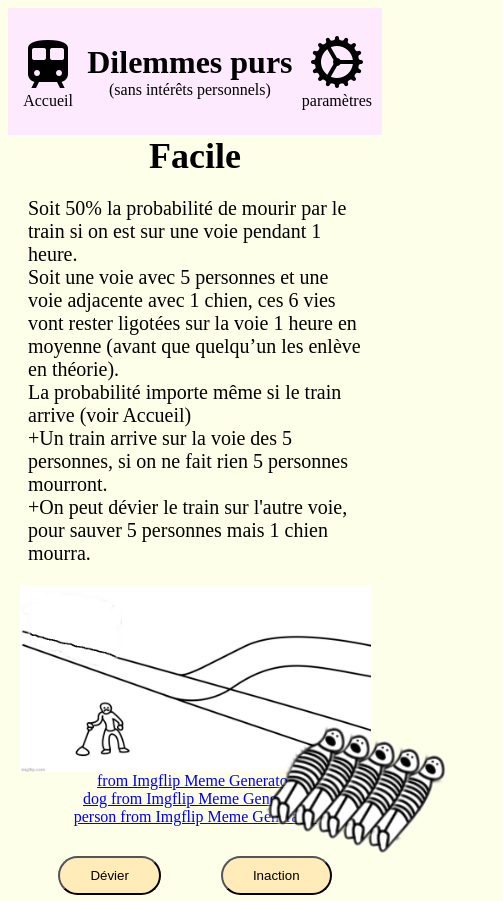
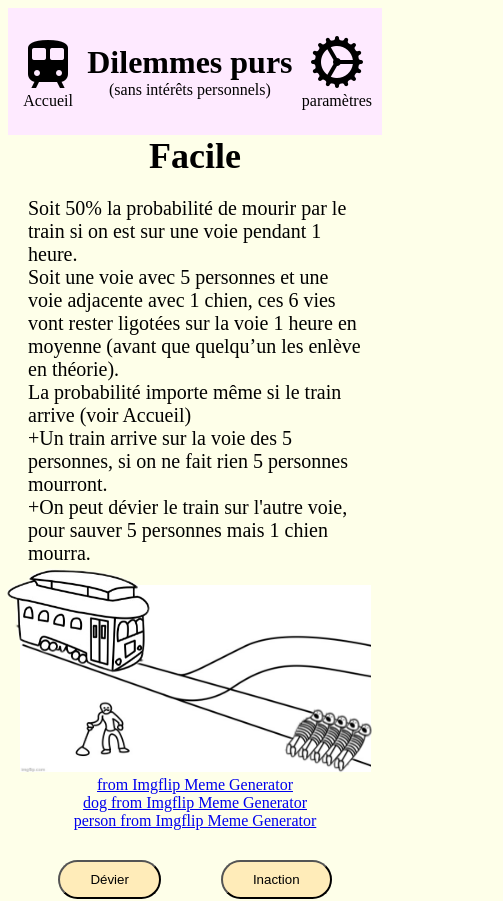
Before and after one commit to axelturpin/Dilemmes-purs, a Vue app: page /facile in a window 390 px wide. Shown: the top 901 px of the page, 503 px wide, since content can reach past the window. Built offline with nearby package versions, Linux system fonts and the light colour scheme.

Commit message:
facile encore

```diff
--- a/src/App.vue
+++ b/src/App.vue
@@ -22,11 +22,13 @@ export default{
 body{
   background-color: #FEFFE9;
 }
+
 h2{
     text-align: center;
     font-size: 36px;
     margin: 20px;
 }
+
 .center {
     display: flex;
     justify-content: center;
--- a/src/components/Footer.vue
+++ b/src/components/Footer.vue
@@ -19,6 +19,7 @@ export default{
     margin: 0px;
     box-sizing: border-box;
 }
+
 footer{
     display: flex;
     flex-direction: column;
--- a/src/views/Accueil.vue
+++ b/src/views/Accueil.vue
@@ -62,11 +62,13 @@ Même en cas de “mauvaise” réponse dans le mode “Niveaux” on gagne des
     justify-content: center;
     margin: 20px;
 }
+
 .introduction .p, .description .p {
     /* text-align: center; */
     width: 60vw;
     font-size: 24px;
 }
+
 .jouer{
     font-size: 36px;
     background-color: #FEEAFF;
@@ -74,11 +76,21 @@ Même en cas de “mauvaise” réponse dans le mode “Niveaux” on gagne des
     margin: 10px;
     border-radius: 20px;
 }
+
 .div-jouer{
     display: flex;
     justify-content: center;
 }
+
 .underline{
     text-decoration: underline;
 }
+
+@media (max-width: 1024px) {
+    .introduction .p, .description .p {
+    /* text-align: center; */
+    width: 100vw;
+    font-size: 20px;
+}
+}
 </style>
--- a/src/views/Facile.vue
+++ b/src/views/Facile.vue
@@ -83,6 +83,7 @@ export default {
         <div class="plan-container">
         <a :href="dilemme.href"><img :src="dilemme.src_plan" class="img-rails" alt="rails" title="made at imgflip.com" loading="lazy">
         <div v-if="dilemme.voie1 > 0">
+            <img src="../../public/img/train.png" alt="train" class="train">
             <div v-for="n in dilemme.voie1">
                 <img src="../../public/img/personneHD1.png" alt="person" :class="'vie1' + n, dilemme.voie1_type" loading="lazy">
             </div>
@@ -117,71 +118,138 @@ export default {
     padding: 0px;
     box-sizing: border-box;
 }
+
 .p-description {
     white-space: pre-line; /* important : interprète les \n */
     font-size: 24px;
     width: 60vw;
     margin: 20px;
 }
+
 .btn{
     background-color: #FFECB9;
     padding: 10px 30px;
     margin: 30px;
     border-radius: 20px;
 }
+
 .détails, .score{
     text-align: center;
     white-space: pre-line;
     font-size: 22px;
 }
+
 .colonne{
     display: flex;
     flex-direction: column;
     align-items: center;
 }
+
 .vie11{
     position: absolute;
     left: 1000px;
     top: 800px;
 }
+
+/* relative et absolute pour placer les images */
 .plan-container {
   position: relative;
-  width: max-content; /* ou 100% selon besoin */
 }
-.img-rails { display: block; width: 100%; }
+
+.train{
+    position: absolute;
+    top: -20%;
+    left: -30%;
+}
 
 .vie11 {
   position: absolute;
   top: 55%;
   left: 80%;
 }
+
 .vie12 {
   position: absolute;
   top: calc(55% - 7px);
   left: calc(80% - 25px);
 }
+
 .vie13 {
   position: absolute;
   top: calc(55% - 2*7px);
   left: calc(80% - 2*25px);
 }
+
 .vie14 {
   position: absolute;
   top: calc(55% - 3*7px);
   left: calc(80% - 3*25px);
 }
+
 .vie15 {
   position: absolute;
   top: calc(55% - 4*7px);
   left: calc(80% - 4*25px);
 }
+
 @media (max-width: 768px) {
-    .p-description {
-        width: auto;
-        font-size: 20px;
-    }
-    .img-rails{
-        width: 90vw;
-    }
+
+.p-description, .détails {
+    width: auto;
+    font-size: 20px;
+}
+
+.img-rails{
+    width: 90vw;
+}
+
+.train{
+    width: 500px;
+    position: absolute;
+    top: -50%;
+    left: -50%;
+}
+
+.vie11 {
+    width: 100px;
+    position: absolute;
+    top: 55%;
+    left: 80%;
+}
+
+.vie12 {
+    width: 100px;
+    position: absolute;
+    top: calc(54% - 3px);
+    left: calc(80% - 12px);
+}
+
+.vie13 {
+    width: 100px;
+    position: absolute;
+    top: calc(54% - 2*3px);
+    left: calc(80% - 2*12px);
+}
+
+.vie14 {
+    width: 100px;
+    position: absolute;
+    top: calc(54% - 3*3px);
+    left: calc(80% - 3*12px);
+}
+
+.vie15 {
+    width: 100px;
+    position: absolute;
+    top: calc(54% - 4*3px);
+    left: calc(80% - 4*12px);
+}
+}
+
+@media (max-width: 1024px) {
+.p-description {
+    width: auto;
+    font-size: 20px;
+}
 }
 </style>
```
Also changed, not shown: src/components/Header.vue (+7 -0 lines).
